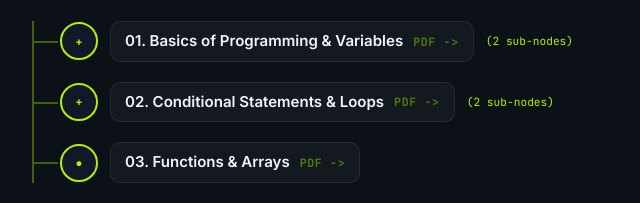
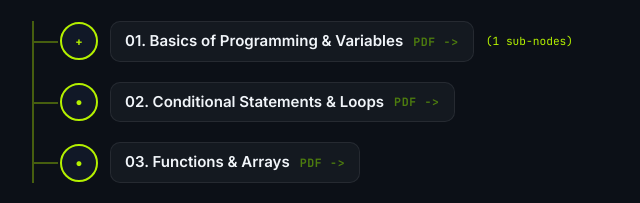
Before and after one commit to vofbts765-spec/1stSemester, a plain HTML site: page index.html in a window 1280 px wide. Shown: the part 400-603 px from the top of the page, 377-1017 px from the left. Drawn offline with Linux system fonts and the light colour scheme.

Commit message:
Update index.html

```diff
--- a/index.html
+++ b/index.html
@@ -568,18 +568,16 @@
         branches: [
           {
             heading: "01. Basics of Programming & Variables",
-            pdf: "pdfs/prog-01-basics.pdf",
+            pdf: "https://drive.google.com/file/d/1jHcbZKXVR_ZRdQOjecoRLMCJjXUMUN-R/view?usp=drivesdk",
             subBranches: [
-              { heading: "Data Types & Operators Notes", pdf: "" },
-              { heading: "Input / Output Practice Sheet", pdf: "" }
+              { heading: "Data Types & Operators Notes", pdf: "https://drive.google.com/file/d/1b_S8lImSjsPPvEwo4ws8SOkpE1QnNm25/view?usp=drivesdk" }
             ]
           },
           {
             heading: "02. Conditional Statements & Loops",
-            pdf: "pdfs/prog-02-loops.pdf",
+            pdf: "https://drive.google.com/file/d/1vfOlKcftLU98IN_zWOfBeY6hlDfp_i52/view?usp=drivesdk",
             subBranches: [
-              { heading: "If-Else & Switch Examples", pdf: "" },
-              { heading: "For & While Loop Exercises", pdf: "" }
+
             ]
           },
           {
```
